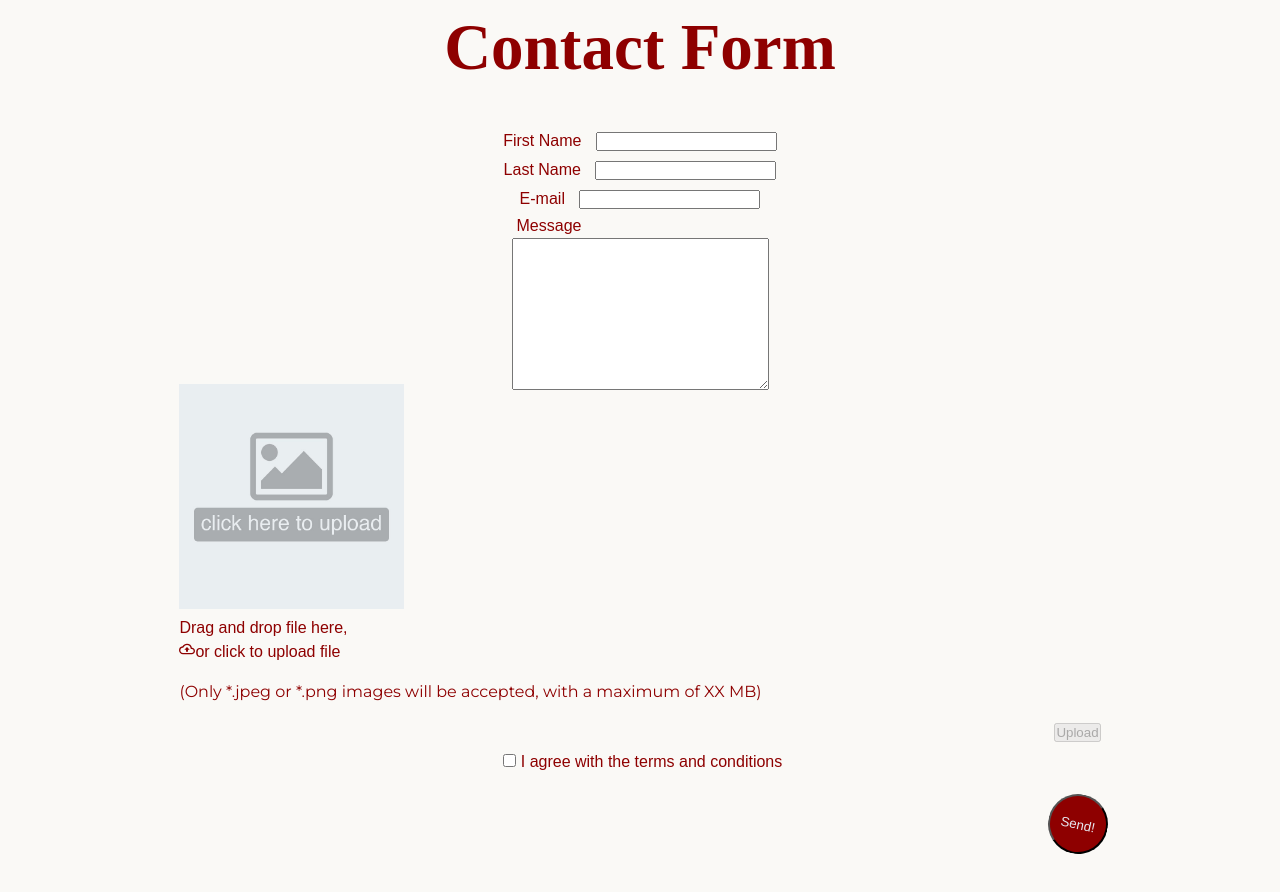
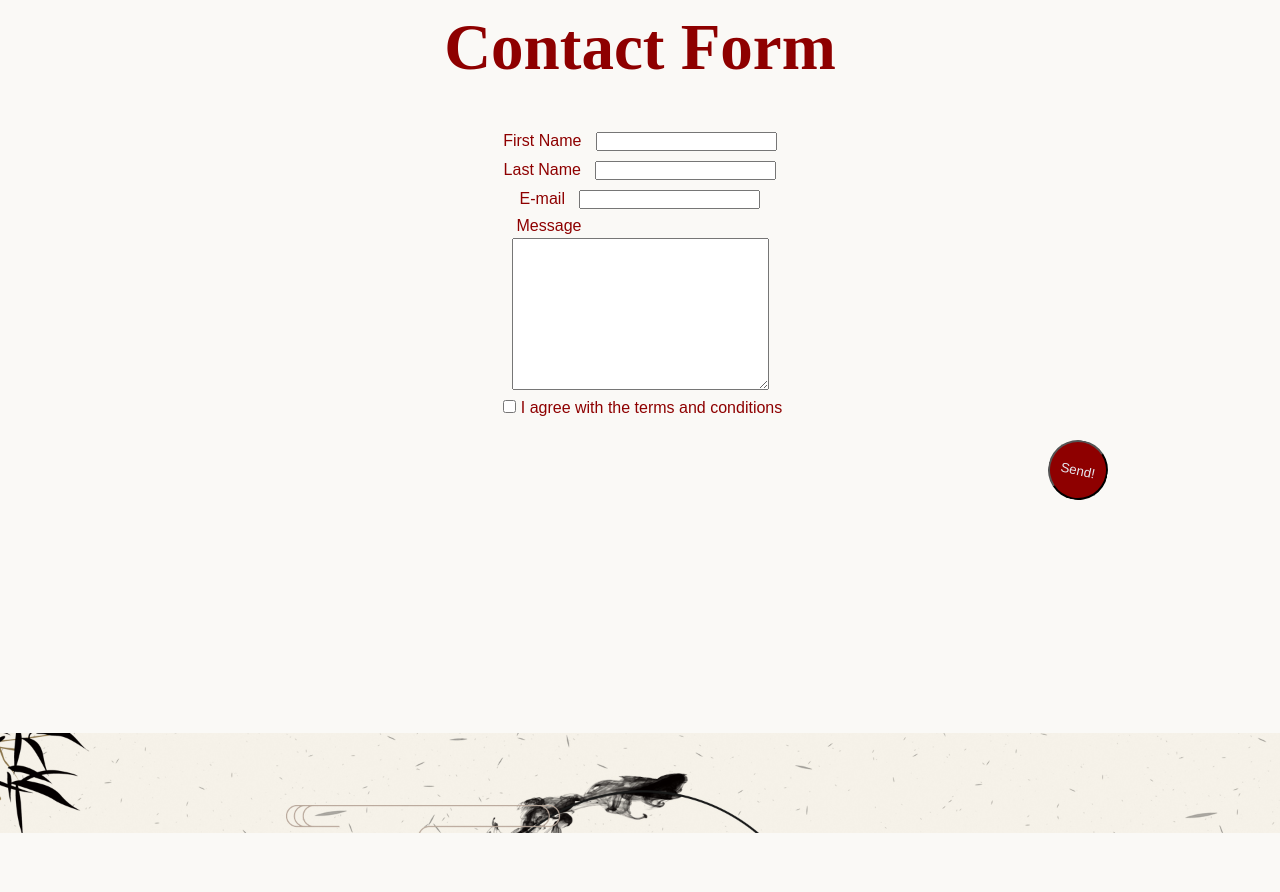
Before and after one commit to ayalena/eindopdracht-frontend, a React (Create React App) app: page /contact in a window 1280 px wide. Shown: the part 500-1392 px from the top of the page. After the commit the page ends 1333 px from the top, so only its background shows below. Built offline with nearby package versions, Linux system fonts and the light colour scheme; a web font is replaced by a local one.

Commit message:
styled file input

```diff
--- a/src/components/FileUpload/FileUpload.css
+++ b/src/components/FileUpload/FileUpload.css
@@ -0,0 +1,23 @@
+.dropzone {
+    display: flex;
+    justify-content: center;
+}
+
+.file-upload-text {
+    display: flex;
+    background-color: white;
+    border: 1px solid black;
+    margin: 5px;
+    padding-left: 5px;
+}
+
+.file-upload-icon {
+    margin: 2px;
+}
+
+.selected-file {
+    background-color: white;
+    border: 1px solid black;
+    margin: 5px;
+    padding-left: 5px;
+}
--- a/src/components/FileUpload/FileUpload.js
+++ b/src/components/FileUpload/FileUpload.js
@@ -4,7 +4,7 @@ import "./FileUpload.css"
 import {uploadFile} from "../../services/FileUploadService";
 import {useHistory} from "react-router-dom";
 import fileUpload from "../../assets/uploadimage.jpg"
-import { MdOutlineCloudUpload } from "react-icons/md"
+import {MdOutlineFileUpload} from "react-icons/md"
 
 function FileUpload() {
     const [selectedFiles, setSelectedFiles] = useState(undefined);
@@ -28,7 +28,7 @@ function FileUpload() {
 
         uploadFile(currentFile, (event) => {
             setProgress(Math.round((100 * event.loaded) / event.total));
-            setMessage("File upload successfull")
+            setMessage("File upload successful")
         })
             .catch(() => {
                 setProgress(0);
@@ -47,52 +47,53 @@ function FileUpload() {
                     <section>
 
                         <div className="dropzone" {...getRootProps()}>
-                            <img
-                                className="file-upload-logo"
-                                src={fileUpload}
-                                alt="file-upload-image"
-                            />
+                            {/*<img*/}
+                            {/*    className="file-upload-logo"*/}
+                            {/*    src={fileUpload}*/}
+                            {/*    alt="file-upload-image"*/}
+                            {/*/>*/}
+                            <label htmlFor="file-upload">Upload a file (optional) : </label>
                             <input {...getInputProps()} />
                             {selectedFiles && selectedFiles[0].name ? (
                                 <div className="selected-file">
                                     {selectedFiles && selectedFiles[0].name}
                                 </div>
                             ) : (
-                                <div className="file-upload-text">Drag and drop file here, <br/> <MdOutlineCloudUpload className="file-upload-icon"/>
-                                    or click to upload file
-                                    <p className="file-upload-small-text">(Only *.jpeg or *.png images will be accepted, with a maximum of XX MB)</p>
+                                <div className="file-upload-text"> Upload <br/>
+                                    <MdOutlineFileUpload className="file-upload-icon"/>
                                 </div>
+
+
                             )}
+
+                            {/*<button*/}
+                            {/*    className="file-upload-button"*/}
+                            {/*    disabled={!selectedFiles}*/}
+                            {/*    onClick={() => upload()}*/}
+                            {/*>*/}
+                            {/*    Upload*/}
+                            {/*</button>*/}
                         </div>
 
-                        <aside className="selected-file-wrapper">
-                            <button
-                                className="file-upload-button"
-                                disabled={!selectedFiles}
-                                onClick={() => upload()}
-                            >
-                                Upload
-                            </button>
-                        </aside>
 
                     </section>
                 )}
             </Dropzone>
 
-            <div>
-                <div className="alert-light"
-                     role="alert"
-                >
-                    {message}
-                </div>
+            {/*<div>*/}
+            {/*    <div className="alert-light"*/}
+            {/*         role="alert"*/}
+            {/*    >*/}
+            {/*        {message}*/}
+            {/*    </div>*/}
 
-                {progress === 100 &&
-                <button
-                    className="userpage-button"
-                    onClick={() => history.push("/userprofilepage")}
-                >Back to profile</button>
-                }
-            </div>
+            {/*    {progress === 100 &&*/}
+            {/*    <button*/}
+            {/*        className="userpage-button"*/}
+            {/*        onClick={() => history.push("/userprofilepage")}*/}
+            {/*    >Back to profile</button>*/}
+            {/*    }*/}
+            {/*</div>*/}
 
         </div>
     )
--- a/src/pages/Contact/Contact.js
+++ b/src/pages/Contact/Contact.js
@@ -82,12 +82,12 @@ function ContactPage() {
                         </textarea>
                     </div>
 
-                    <div>
-                        <label htmlFor="file"> Add a file</label>
-                        <FileUpload
-                            {...register(..."file")}
-                        />
-                    </div>
+                    {/*<div>*/}
+                    {/*    <label htmlFor="file"> Add a file</label>*/}
+                    {/*    <FileUpload*/}
+                    {/*        {...register(..."file")}*/}
+                    {/*    />*/}
+                    {/*</div>*/}
 
                     <div id="checkbox">
                         <input
--- a/src/pages/IntakeForm/IntakeForm.css
+++ b/src/pages/IntakeForm/IntakeForm.css
@@ -23,3 +23,9 @@ input {
 #checkbox {
     margin: 5px;
 }
+
+.form-container {
+    display: flex;
+    flex-direction: column;
+    justify-content: center;
+}
--- a/src/pages/IntakeForm/IntakeForm.js
+++ b/src/pages/IntakeForm/IntakeForm.js
@@ -6,6 +6,7 @@ import './IntakeForm.css';
 import axios from "axios";
 import {useHistory} from "react-router-dom";
 import FileUpload from "../../components/FileUpload/FileUpload";
+import Footer from "../../components/Footer/Footer";
 
 
 function IntakeForm(){
@@ -229,7 +230,6 @@ function IntakeForm(){
                         </div>
 
                         <div>
-                            <label htmlFor="file"> Add a file</label>
                             <FileUpload
                                 {...register(..."file")}
                             />
@@ -338,6 +338,7 @@ function IntakeForm(){
                         <div>
                             <button
                                 type="submit"
+                                className="round-button"
                             >
                                 Send
                             </button>
@@ -346,6 +347,8 @@ function IntakeForm(){
                     </div>
                 </form>
             </main>
+
+            <Footer/>
         </>
     );
 }
--- a/src/pages/UserProfilePage/UserProfilePage.js
+++ b/src/pages/UserProfilePage/UserProfilePage.js
@@ -61,7 +61,7 @@ function UserProfilePage() {
                 <section>
                     <h2>Info</h2>
                     {/*<p><strong>Username: </strong> {user.username} </p>*/}
-                    <p><strong>Email:</strong> {user.email}</p>
+                    {/*<p><strong>Email:</strong> {user.email}</p>*/}
                 </section>
 
                 <button
```
